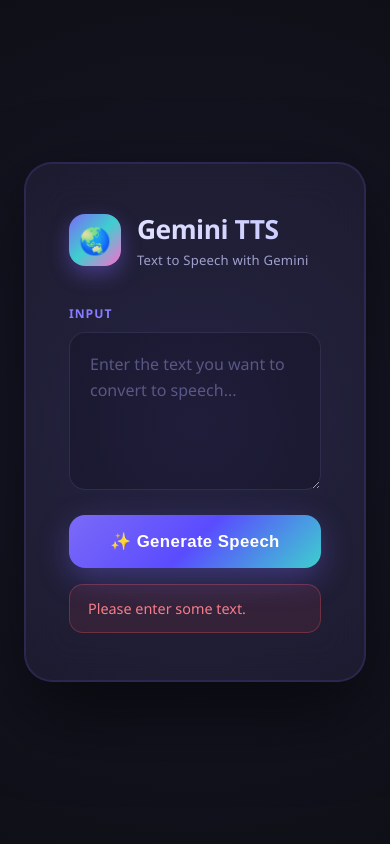
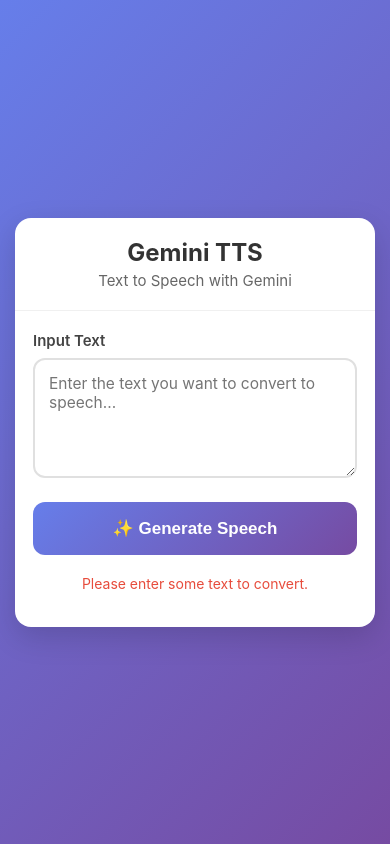
Before and after one commit to iankrx3/gemini_tts_project, a plain HTML site: page static/index.html in a window 390 px wide. Both pictures are taken after a click on the button "✨ Generate Speech". Drawn offline with Linux system fonts and the light colour scheme.

Commit message:
modify frontend

```diff
--- a/static/index.html
+++ b/static/index.html
@@ -1,249 +1,175 @@
 <!DOCTYPE html>
-<html lang="ko">
+<html lang="en">
 <head>
-  <meta charset="UTF-8" />
-  <meta name="viewport" content="width=device-width, initial-scale=1.0" />
+  <meta charset="UTF-8">
+  <meta name="viewport" content="width=device-width, initial-scale=1.0">
   <title>Gemini TTS</title>
   <style>
-    *, *::before, *::after {
-      box-sizing: border-box;
+    * {
       margin: 0;
       padding: 0;
+      box-sizing: border-box;
     }
 
     body {
+      font-family: -apple-system, BlinkMacSystemFont, 'Segoe UI', Roboto, sans-serif;
+      background: linear-gradient(135deg, #667eea 0%, #764ba2 100%);
       min-height: 100vh;
+      padding: 20px 15px;
       display: flex;
       align-items: center;
       justify-content: center;
-      background: radial-gradient(circle at center, #1a1a2e 0%, #0f0f17 100%);
-      font-family: 'Segoe UI', system-ui, -apple-system, sans-serif;
-      color: #e0e0ff;
-      padding: 24px;
+    }
+
+    .card {
+      background: white;
+      border-radius: 20px;
+      box-shadow: 0 10px 30px rgba(0, 0, 0, 0.15);
+      width: 100%;
+      max-width: 520px;
+      margin: 0 auto;
       overflow: hidden;
     }
 
-    .card {
-      width: 100%;
-      max-width: 660px;
-      background: rgba(26, 26, 42, 0.95);
-      border: 1px solid rgba(124, 106, 247, 0.2);
-      border-radius: 28px;
-      padding: 48px 44px;
-      box-shadow:
-        0 30px 80px rgba(0, 0, 0, 0.6),
-        0 0 0 1px rgba(124, 106, 247, 0.15) inset;
-      backdrop-filter: blur(20px);
-      position: relative;
-      overflow: hidden;
+    .header {
+      padding: 24px 24px 16px;
+      text-align: center;
+      border-bottom: 1px solid #f0f0f0;
+
     }
 
-    /* 카드 위쪽 빛 효과 */
-    .card::before {
-      content: '';
-      position: absolute;
-      top: -50%;
-      left: -50%;
-      width: 200%;
-      height: 200%;
-      background: radial-gradient(circle, rgba(124, 106, 247, 0.12) 0%, transparent 70%);
-      pointer-events: none;
-      z-index: 0;
-    }
-
-    .header {
-      display: flex;
-      align-items: center;
-      gap: 16px;
-      margin-bottom: 36px;
-      position: relative;
-      z-index: 1;
-    }
-
-    .logo {
-      width: 52px;
-      height: 52px;
-      background: linear-gradient(135deg, #7c6af7, #3ecfcf, #ff6bcf);
-      border-radius: 16px;
-      display: flex;
-      align-items: center;
-      justify-content: center;
-      font-size: 26px;
-      box-shadow: 0 8px 20px rgba(124, 106, 247, 0.4);
-    }
-
-    h1 {
-      font-size: 1.65rem;
+    .header h1 {
+      font-size: 28px;
       font-weight: 700;
-      letter-spacing: -0.5px;
-      background: linear-gradient(90deg, #e0e0ff, #c8c8ff);
-      -webkit-background-clip: text;
-      -webkit-text-fill-color: transparent;
+      color: #333;
+      margin-bottom: 4px;
     }
 
     .subtitle {
-      font-size: 0.82rem;
-      color: #a0a0cc;
-      margin-top: 4px;
-      letter-spacing: 0.2px;
+      font-size: 15px;
+      color: #666;
+    }
+
+    .content {
+      padding: 24px;
     }
 
     label {
       display: block;
-      font-size: 0.76rem;
+      margin-bottom: 8px;
       font-weight: 600;
-      color: #8a7eff;
-      text-transform: uppercase;
-      letter-spacing: 1px;
-      margin-bottom: 10px;
+      color: #444;
+      font-size: 15px;
     }
 
     textarea {
       width: 100%;
-      height: 158px;
-      background: rgba(18, 18, 32, 0.9);
-      border: 1.5px solid rgba(46, 46, 66, 0.8);
-      border-radius: 16px;
-      color: #e8e8ff;
-      font-size: 1rem;
-      padding: 18px 20px;
+      min-height: 140px;
+      padding: 14px;
+      border: 2px solid #e0e0e0;
+      border-radius: 12px;
+      font-size: 16px;
       resize: vertical;
-      outline: none;
-      transition: all 0.3s ease;
-      line-height: 1.65;
       font-family: inherit;
+      transition: border 0.3s ease;
     }
 
     textarea:focus {
-      border-color: #7c6af7;
-      box-shadow: 0 0 0 4px rgba(124, 106, 247, 0.15);
-      background: rgba(18, 18, 32, 1);
-    }
-
-    textarea::placeholder {
-      color: #555577;
+      outline: none;
+      border-color: #667eea;
+      box-shadow: 0 0 0 3px rgba(102, 126, 234, 0.1);
     }
 
     .btn {
-      margin-top: 20px;
       width: 100%;
       padding: 16px;
-      background: linear-gradient(135deg, #7c6af7, #5a4cff, #3ecfcf);
+      margin: 20px 0;
+      background: linear-gradient(135deg, #667eea, #764ba2);
+      color: white;
       border: none;
-      border-radius: 16px;
-      color: #fff;
-      font-size: 1.05rem;
-      font-weight: 700;
+      border-radius: 12px;
+      font-size: 17px;
+      font-weight: 600;
       cursor: pointer;
-      transition: all 0.3s ease;
-      letter-spacing: 0.4px;
-      box-shadow: 0 10px 30px rgba(124, 106, 247, 0.35);
-      position: relative;
-      overflow: hidden;
+      transition: transform 0.2s ease, box-shadow 0.2s ease;
     }
 
-    .btn:hover:not(:disabled) {
+    .btn:hover {
       transform: translateY(-2px);
-      box-shadow: 0 15px 40px rgba(124, 106, 247, 0.5);
-      opacity: 0.95;
+      box-shadow: 0 8px 20px rgba(102, 126, 234, 0.3);
     }
 
-    .btn:active:not(:disabled) {
-      transform: scale(0.96);
+    .btn:active {
+      transform: translateY(0);
     }
 
-    .btn:disabled {
-      opacity: 0.5;
-      cursor: not-allowed;
-      transform: none;
+    .error-msg {
+      color: #e74c3c;
+      font-size: 14px;
+      min-height: 20px;
+      margin-bottom: 12px;
+      text-align: center;
     }
 
-    /* 스피너 */
-    .spinner {
-      display: inline-block;
-      width: 18px;
-      height: 18px;
-      border: 3px solid rgba(255,255,255,0.3);
-      border-top-color: #fff;
-      border-radius: 50%;
-      animation: spin 0.8s linear infinite;
-      margin-right: 10px;
-      vertical-align: middle;
+    .result {
+      display: none;
+      margin-top: 20px;
     }
 
-    @keyframes spin {
-      to { transform: rotate(360deg); }
-    }
-
-    /* 결과 영역 */
-    .result {
-      margin-top: 32px;
-      display: none;
-      animation: fadeUp 0.4s ease forwards;
-    }
-
-    @keyframes fadeUp {
-      from { opacity: 0; transform: translateY(20px); }
-      to { opacity: 1; transform: translateY(0); }
+    .divider {
+      height: 1px;
+      background: #f0f0f0;
+      margin: 24px 0;
     }
 
     .result-box {
-      background: rgba(18, 18, 32, 0.95);
-      border: 1px solid rgba(46, 46, 66, 0.8);
-      border-radius: 16px;
-      padding: 20px;
-      font-size: 0.96rem;
-      line-height: 1.7;
-      color: #d0d0ff;
-      margin-bottom: 20px;
-      white-space: pre-wrap;
-      box-shadow: inset 0 2px 8px rgba(0,0,0,0.3);
+      background: #f8f9fa;
+      padding: 16px;
+      border-radius: 12px;
+      font-size: 15.5px;
+      line-height: 1.6;
+      color: #333;
+      margin-bottom: 24px;
+      border: 1px solid #eee;
     }
 
     .player-wrap {
-      background: rgba(18, 18, 32, 0.95);
-      border: 1px solid rgba(46, 46, 66, 0.8);
-      border-radius: 16px;
-      padding: 16px 20px;
-      box-shadow: inset 0 2px 8px rgba(0,0,0,0.3);
+      margin-top: 8px;
     }
 
-    .player-wrap audio {
+    audio {
       width: 100%;
-      height: 48px;
-      outline: none;
+      border-radius: 12px;
     }
 
-    .error-msg {
-      margin-top: 16px;
-      background: rgba(255, 80, 80, 0.1);
-      border: 1px solid rgba(255, 80, 80, 0.3);
-      border-radius: 14px;
-      padding: 14px 18px;
-      font-size: 0.9rem;
-      color: #ff8080;
-      display: none;
+    /* Mobile responsiveness */
+    @media (max-width: 480px) {
+      .card {
+        border-radius: 16px;
       }
-
-    /* 미세한 장식선 */
-    .divider {
-      height: 1px;
-      background: linear-gradient(90deg, transparent, rgba(124,106,247,0.3), transparent);
-      margin: 28px 0;
+      .header, .content {
+        padding: 20px 18px;
+      }
+      .header h1 {
+        font-size: 24px;
+      }
+      textarea {
+        min-height: 120px;
+        font-size: 15.5px;
+      }
     }
   </style>
 </head>
 <body>
+
   <div class="card">
     <div class="header">
-      <div class="logo">🌏</div>
-      <div>
       <h1>Gemini TTS</h1>
       <div class="subtitle">Text to Speech with Gemini</div>
     </div>
-    </div>
 
-    <label for="inputText">Input</label>
+    <div class="content">
+      <label for="inputText">Input Text</label>
       <textarea id="inputText" placeholder="Enter the text you want to convert to speech..."></textarea>
 
       <button class="btn" id="generateBtn" onclick="generate()">
@@ -263,85 +189,31 @@
         </div>
       </div>
     </div>
+  </div>
 
   <script>
-    async function generate() {
-      const text = document.getElementById("inputText").value.trim();
-      const btn = document.getElementById("generateBtn");
-      const errorMsg = document.getElementById("errorMsg");
-      const result = document.getElementById("result");
-
-      errorMsg.style.display = "none";
-      result.style.display = "none";
+    function generate() {
+      const text = document.getElementById('inputText').value.trim();
+      const errorMsg = document.getElementById('errorMsg');
+      const result = document.getElementById('result');
 
       if (!text) {
-        showError("Please enter some text.");
+        errorMsg.textContent = "Please enter some text to convert.";
         return;
       }
 
-      btn.disabled = true;
-      btn.innerHTML = '<span class="spinner"></span> Generating speech...';
+      errorMsg.textContent = "";
+      result.style.display = "block";
 
-      try {
-        // 1단계: Gemini로 텍스트 정제
-        const res = await fetch("/generate-tts", {
-          method: "POST",
-          headers: { "Content-Type": "application/json" },
-          body: JSON.stringify({ text })
-        });
+      // Example: Simulate refined text (you can replace with real AI logic later)
+      document.getElementById('aiText').textContent = text.length > 200
+        ? text.substring(0, 200) + "..."
+        : text;
 
-        const data = await res.json();
+      // For demo - you would replace this with actual TTS API call
+      console.log("Generating speech for:", text);
+    }
+  </script>
 
-        if (!res.ok) {
-          showError(data.error || "An unknown error occurred.");
-          return;
-        }
-
-        document.getElementById("aiText").textContent = data.ai_text;
-
-        // 2단계: 정제된 텍스트로 오디오 스트리밍
-        const audioRes = await fetch("/generate-audio", {
-          method: "POST",
-          headers: { "Content-Type": "application/json" },
-          body: JSON.stringify({ text: data.ai_text })
-        });
-
-        if (!audioRes.ok) {
-          const errData = await audioRes.json();
-          showError(errData.error || "오디오 생성 중 오류가 발생했습니다.");
-          return;
-        }
-
-        const audioBlob = await audioRes.blob();
-        const audioUrl = URL.createObjectURL(audioBlob);
-        const audio = document.getElementById("audioPlayer");
-        if (audio._prevUrl) URL.revokeObjectURL(audio._prevUrl); // 이전 URL 메모리 해제
-        audio._prevUrl = audioUrl;
-        audio.src = audioUrl;
-        audio.load();
-
-        result.style.display = "block";
-      } catch (e) {
-        showError("Failed to connect to the server. Please check your network connection.");
-      } finally {
-        btn.disabled = false;
-        btn.innerHTML = "✨ Generate Speech";
-      }
-    }
-
-    function showError(msg) {
-      const el = document.getElementById("errorMsg");
-      el.textContent = msg;
-      el.style.display = "block";
-    }
-
-    // Ctrl + Enter 지원
-    document.getElementById("inputText").addEventListener("keydown", e => {
-      if (e.key === "Enter" && e.ctrlKey) {
-        e.preventDefault();
-        generate();
-      }
-    });
-  </script>
 </body>
 </html>
```
Lines whose indentation alone changed are shown as unchanged.
